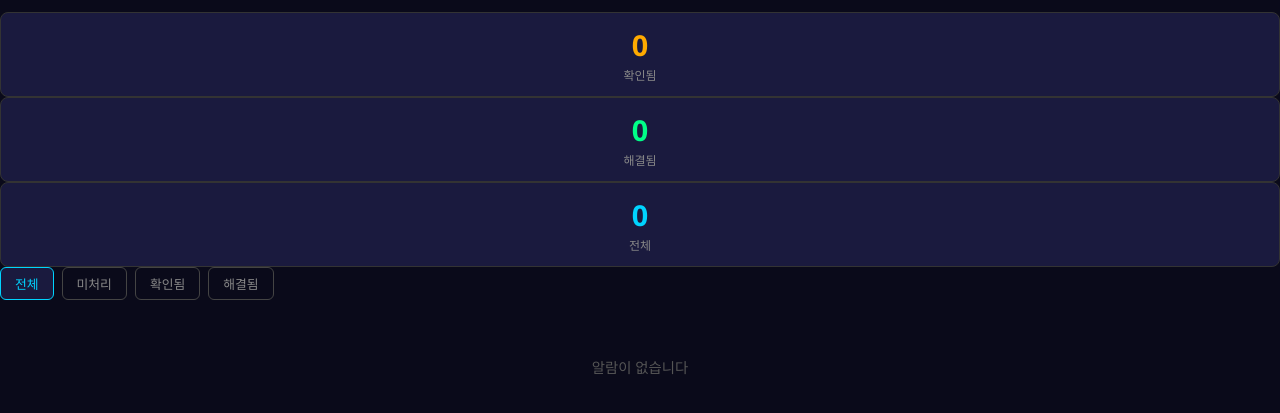
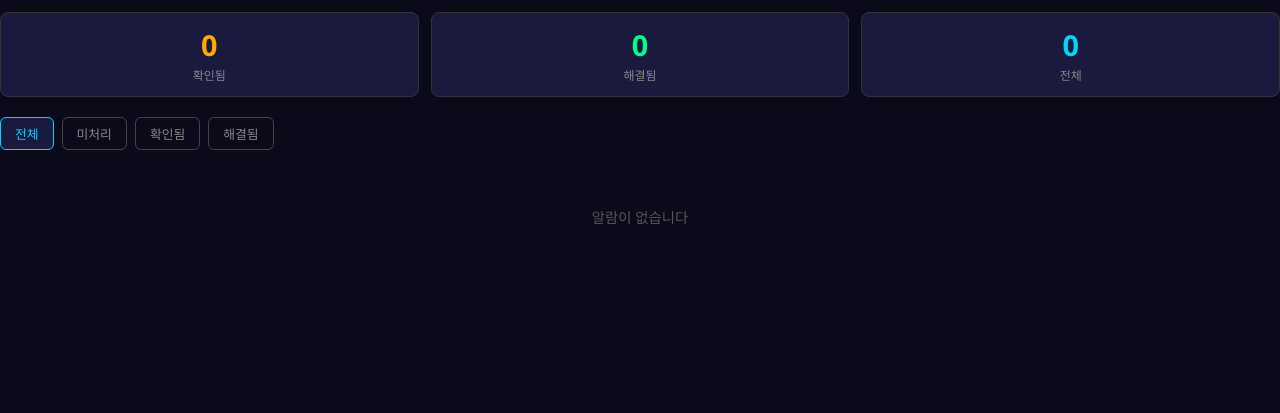
Before and after one commit to dolhanboss-han/kiosk-monitor, a Flask app: page /alarms in a window 1280 px wide. Shown: the part 48-461 px from the top of the page. Run offline with Flask 3, Linux system fonts and the light colour scheme; the visitor is signed in with stand-in values (Sample User, id 1); data that the repository does not hold is empty.

Commit message:
alarms,tickets stat-card 가로배치 수정 (div.stats 래핑 추가)

```diff
--- a/templates/alarms.html
+++ b/templates/alarms.html
@@ -51,9 +51,11 @@ tr:hover{background:#1a1a3e}
     </div>
 </div>
 
+<div class="stats">
 <div class="stat-card warn"><div class="num">{{ stats.acknowledged }}</div><div class="label">확인됨</div></div>
 <div class="stat-card ok"><div class="num">{{ stats.resolved }}</div><div class="label">해결됨</div></div>
 <div class="stat-card"><div class="num">{{ stats.total }}</div><div class="label">전체</div></div>
+</div>
 </div>
 <div class="filters">
 <a href="/alarms?status=all" class="{{ 'active' if current_filter=='all' }}">전체</a>
--- a/templates/tickets.html
+++ b/templates/tickets.html
@@ -53,9 +53,11 @@ td a:hover{text-decoration:underline}
 </div>
 
 
+<div class="stats">
 <div class="stat-card yellow"><div class="num">{{ stats.in_progress }}</div><div class="label">처리중</div></div>
 <div class="stat-card green"><div class="num">{{ stats.closed }}</div><div class="label">완료</div></div>
 <div class="stat-card"><div class="num">{{ stats.total }}</div><div class="label">전체</div></div>
+</div>
 </div>
 <div class="top-bar">
 <div class="filters">
```
